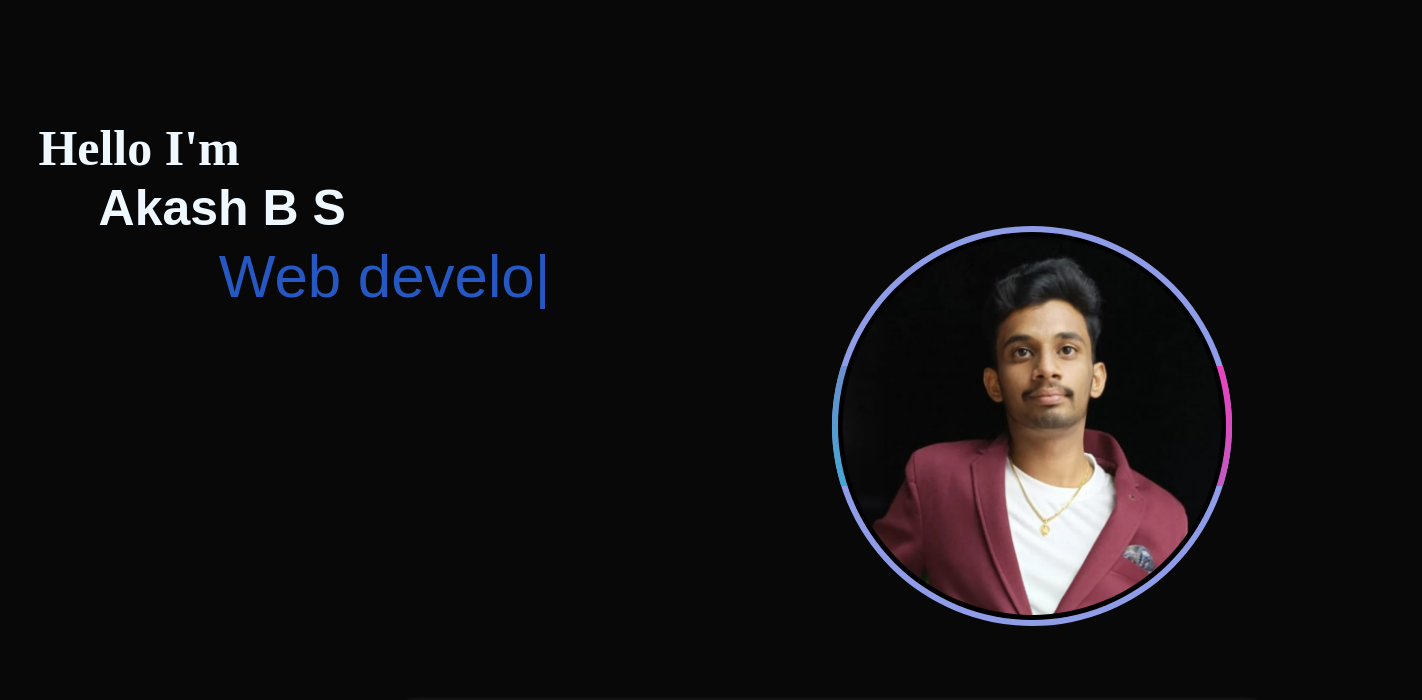
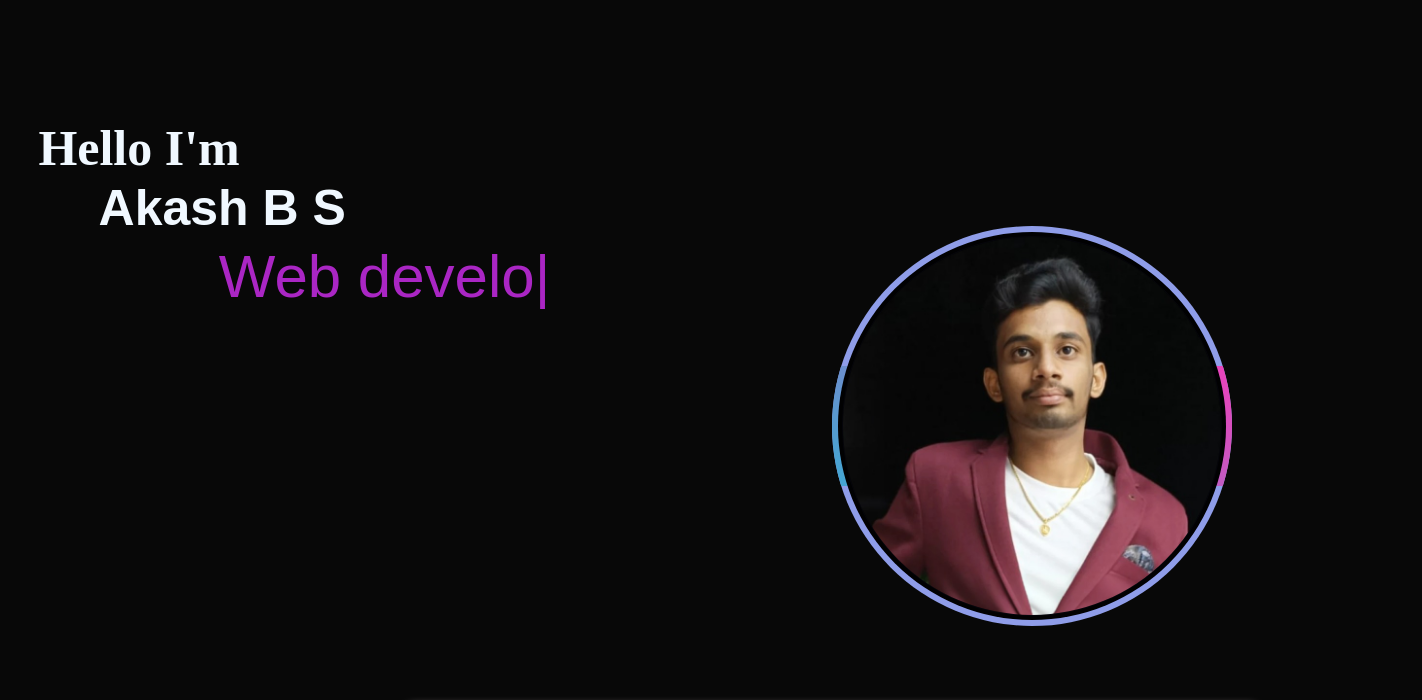
Before and after one commit to Akashcoding1905/Akashcoding1905, a plain HTML site: page Personal-portfolio/index.html in a window 1280 px wide. Shown: the part 100-800 px from the top of the page, 1422 px wide, since content can reach past the window. Drawn offline with nearby package versions, Linux system fonts and the light colour scheme.

Commit message:
Update style.css

```diff
--- a/Personal-portfolio/style.css
+++ b/Personal-portfolio/style.css
@@ -6,6 +6,15 @@
 }
 html{
     scroll-behavior: smooth;
+}
+html, body {
+    overflow-x: hidden;
+    height: 100%;
+}
+#header {
+    width: 100%;
+    min-height: 100vh;
+    overflow: hidden;
 }
 
 body{
@@ -44,7 +53,7 @@ body{
 
 }
 .header-text p span{
-    color: rgb(38, 88, 196);
+    color: rgb(170, 38, 196);
     font-size: 60px;
     width: auto;
 }
@@ -408,6 +417,7 @@ form button{
 .course-item img {
     width: 100%;
     max-width: 300px;
+    max-height: 200px;
     border-radius: 10px;
 }
 
@@ -441,6 +451,7 @@ form button{
 .project-item img {
     width: 100%;
     max-width: 300px;
+    max-height: 200px;
     border-radius: 10px;
 }
 
@@ -567,6 +578,6 @@ form button{
 }
 @media screen and (max-width: 768px) {
     .about-col-1 {
-        display: none; /* Hide the image column on smaller screens */
+        display: none;
     }
 }
```
